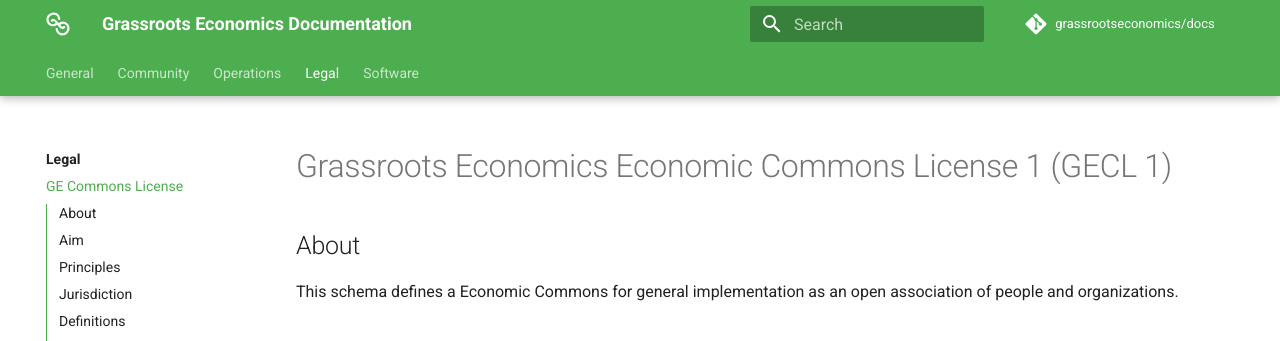
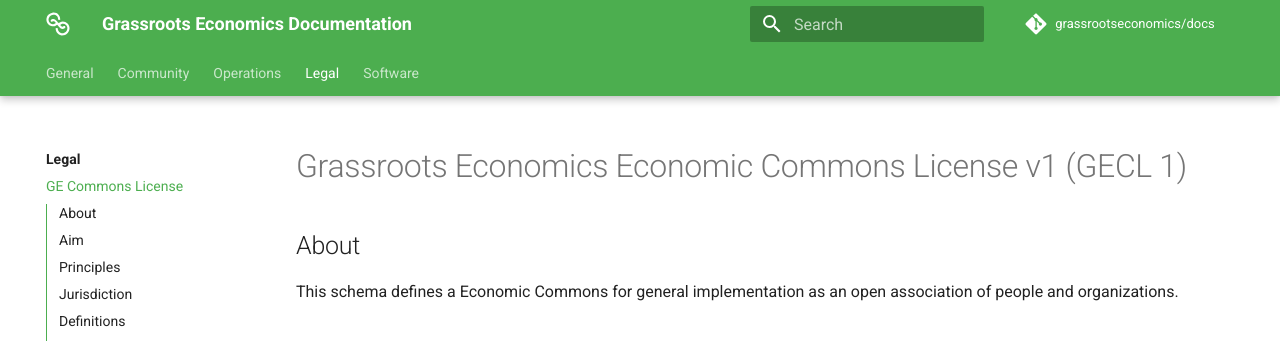
Before and after one commit to grassrootseconomics/docs.grassecon.org, an MkDocs documentation site: the page built from docs/legal/gecl1.md, in a window 1280 px wide and 900 px high. Shown: the top 341 px of the window. Built offline with MkDocs 1.6.1 and Material for MkDocs 9.7.7, drawn with Linux system fonts in a browser that asks for light colours; comment, search, counter and statistics services are not loaded.

Commit message:
GECLv1 formatting

```diff
--- a/docs/legal/gecl1.md
+++ b/docs/legal/gecl1.md
@@ -1,4 +1,4 @@
-# Grassroots Economics Economic Commons License 1 (GECL 1)
+# Grassroots Economics Economic Commons License v1 (GECL 1)
 
 ## About
 
```
